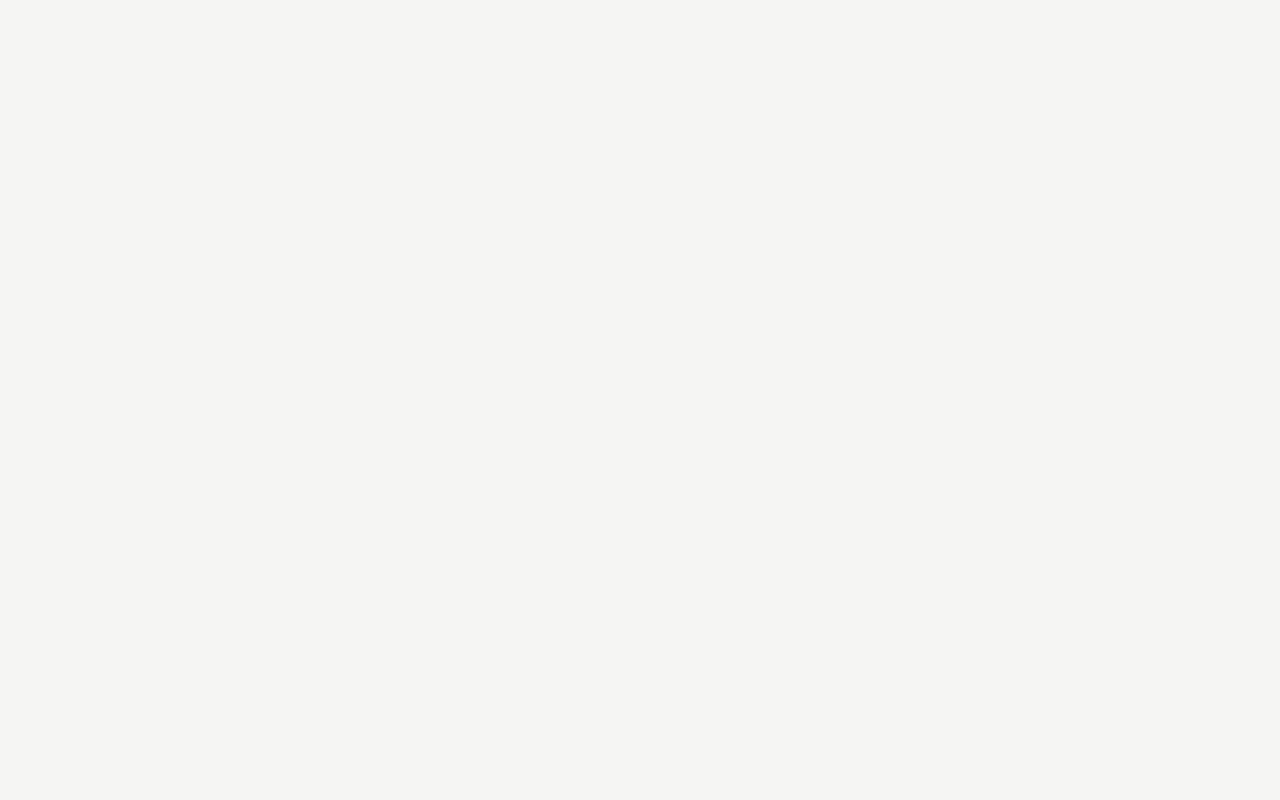
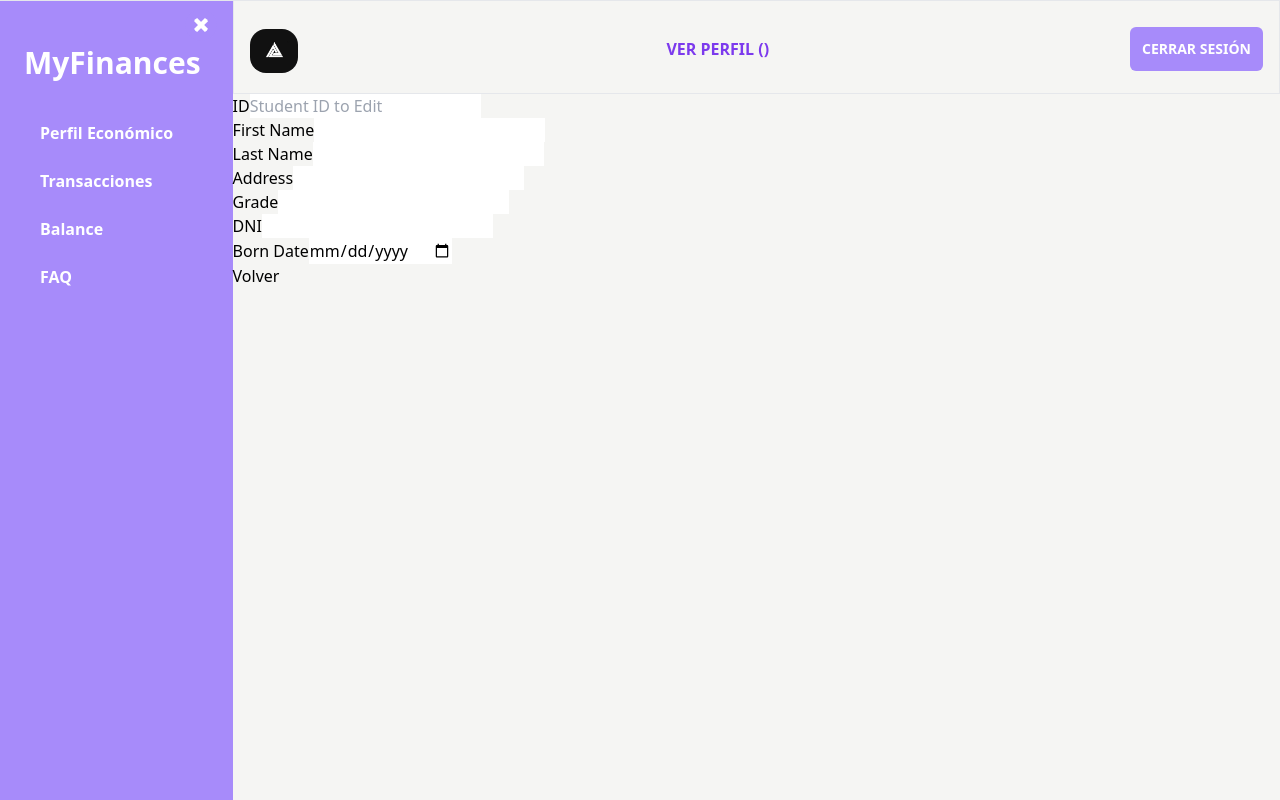
Before and after one commit to GuillermoGodoyPro/Economid, a React (Vite) app: page /dashboard/usuario in a window 1280 px wide. Before the commit this address had no page. Shown: the top 800 px of the page. Built offline with nearby package versions, Linux system fonts and the light colour scheme; sample sign-in values are in the browser's storage.

Commit message:
perfil economico

```diff
--- a/src/App.jsx
+++ b/src/App.jsx
@@ -8,8 +8,7 @@
 import Dashboard from "./pages/Dashboard/Dashboard";
 import NewPassword from "./pages/NewPassword/NewPassword";
 import { AuthProvider } from "./context/AuthProvider";
-
-import Perfil from "./pages/Dashboard/Perfil";
+import Usuario from "./pages/User/Usuario";
 
 function App() {
 
@@ -33,13 +32,8 @@
 
                     <Route path="/dashboard" element={ <ProtectedPath/> }>
                         <Route index element={<Dashboard />} />
-                        <Route path="perfil" element={<Perfil />} />
-
-
+                        <Route path="usuario" element={<Usuario />} />
                     </Route>
-
-
-
                 </Routes>
             </AuthProvider>
         </BrowserRouter>
--- a/src/components/GraficoTransacciones.jsx
+++ b/src/components/GraficoTransacciones.jsx
@@ -32,7 +32,8 @@
                             backgroundColor: colores,
                             borderWidth: 1,
                             hoverOffset: 25,
-                            borderRadius: 15
+                            borderRadius: 15,
+                            borderColor: "rgb(242, 230, 255)"
                         }
                     ]
                 }}
--- a/src/components/Header.jsx
+++ b/src/components/Header.jsx
@@ -34,7 +34,7 @@
                     </Link>
 
                     <Link
-                        to="perfil"
+                        to="usuario"
                         className='text-violet-600 font-bold uppercase'
                     >
                         Ver Perfil ({usuario.nombre})
--- a/src/components/Perfil.jsx
+++ /dev/null
@@ -1,18 +0,0 @@
-import React from "react";
-import useAuth from "../hooks/useAuth";
-import jwtDecode from "jwt-decode";
-
-const Perfil = () => {
-    const { auth } = useAuth();
-    const usuario = jwtDecode(auth);
-
-    return (
-        <div>
-            <h2>{usuario.Nombre}</h2>
-            safasfasf
-
-        </div>
-    );
-};
-
-export default Perfil;
--- a/src/index.css
+++ b/src/index.css
@@ -69,7 +69,6 @@
 }
 
 /* Desactivamos estilos por defecto de las principales etiquetas de texto */
-h1,
 h2,
 h3,
 h4,
--- a/src/pages/Dashboard/Dashboard.jsx
+++ b/src/pages/Dashboard/Dashboard.jsx
@@ -98,27 +98,29 @@
 
     return (
         <div>
-            <h1
+            <h2
                 className='text-violet-800 font-bold uppercase mx-5 mt-6'
             >
                 Bienvenido: {usuario.nombre}
-            </h1>
+            </h2>
             {/* Cabecera */}
             <div className=" bg-inherit rounded p-2 m-4 mb-0 flex justify-between">
                 {/* TODO: Cambiar por ternario, copiar y pegar todo pero solo modificar el boton perfil económico por nueva transacción */}
                 <div className="bg-gray-200 p-4 rounded-lg shadow-sm w-full mr-1">
                     {balance ?
                         <div className='flex justify-around'>
+                            <div className='flex'>
+                                <span className='font-bold text-violet-600'>
+                                    Saldo Actual <hr />
+                                </span>
+                                <h1 className='text-violet-600'>
+                                    ${parseFloat(balance.data.saldo_Total).toFixed(2)}
+                                </h1>
+                            </div>
                             <h2 className='p-1 mb-4 text-violet-600'>
                                 <span className='font-bold'>
                                     Saldo Inicial: <br />
                                     ${parseFloat(balance.data.saldo_Inicial).toFixed(2)}
-                                </span>
-                            </h2>
-                            <h2 className='p-1 mb-4 text-violet-600'>
-                                <span className='font-bold'>
-                                    Saldo Total: <br />
-                                    ${parseFloat(balance.data.saldo_Total).toFixed(2)}
                                 </span>
                             </h2>
                         </div> :
--- a/src/pages/Dashboard/Dashboard.module.css
+++ b/src/pages/Dashboard/Dashboard.module.css
@@ -44,3 +44,7 @@
     display: flex;
     flex-direction: row;
 }
+
+h1{
+    font-size: 100px;
+}
--- a/src/pages/Dashboard/Perfil.jsx
+++ /dev/null
@@ -1,7 +0,0 @@
-const Perfil = () => {
-    return (
-        <div>Perfil</div>
-    );
-};
-
-export default Perfil;
--- /dev/null
+++ b/src/pages/User/Usuario.jsx
@@ -0,0 +1,44 @@
+import { Link } from "react-router-dom";
+
+const Usuario = () => {
+    return (
+        <div>
+            <form>
+                <div>
+                    <label>ID</label>
+                    <input type="number" placeholder="Student ID to Edit" id="idInput" />
+                </div>
+                <div>
+                    <label>First Name</label>
+                    <input type="text" />
+                </div>
+                <div>
+                    <label>Last Name</label>
+                    <input type="text" name="lastName" id="lastNameInput" />
+                </div>
+                <div>
+                    <label>Address</label>
+                    <input type="text" name="address" id="address" />
+                </div>
+                <div>
+                    <label>Grade</label>
+                    <input type="number" id="grade" name="grade" />
+                </div>
+                <div>
+                    <label>DNI</label>
+                    <input type="number" id="DNI" name="dni" />
+                </div>
+                <div>
+                    <label>Born Date</label>
+                    <input type="date" id="bornDate" name="bornDate" />
+                </div>
+                <Link
+                    to="/dashboard">
+                    Volver
+                </Link>
+            </form>
+        </div>
+    );
+};
+
+export default Usuario;
```
Lines whose indentation alone changed are shown as unchanged.
